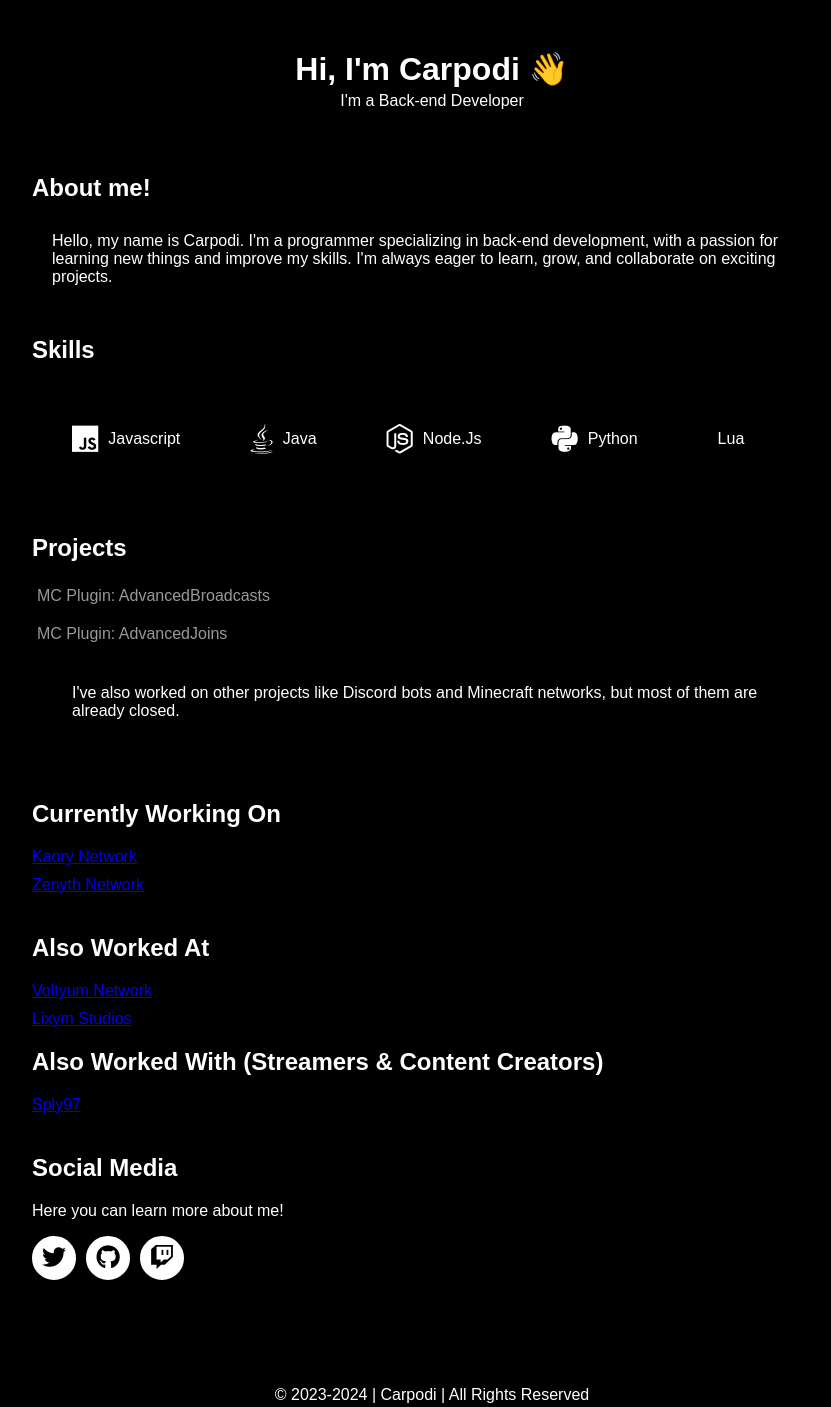
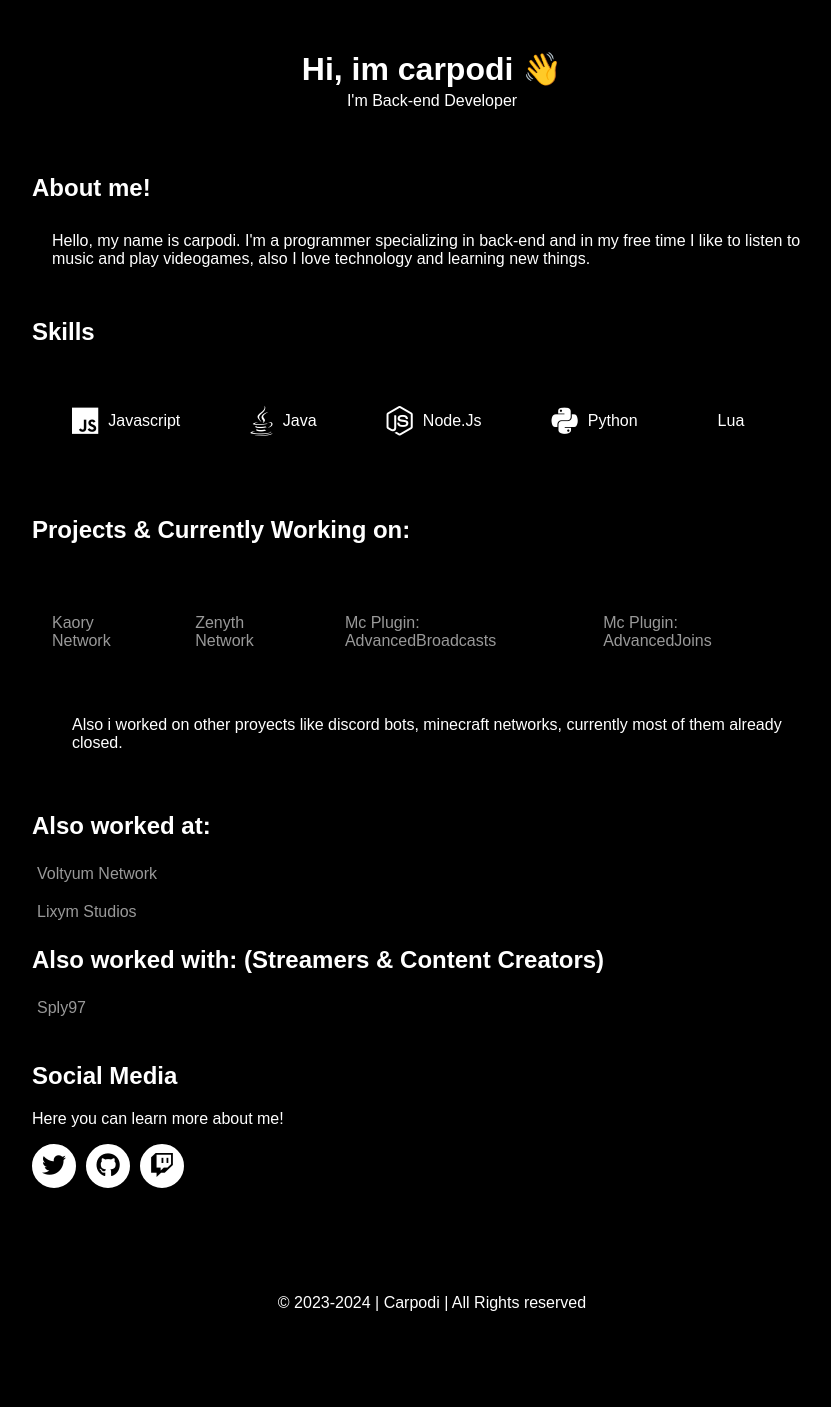
Before and after one commit to Carpodi/carpodi.github.io, a plain HTML site: page index.html in a window 1280 px wide. Shown: the whole page, without its empty margins (208-1039 px from the left). After the commit the page ends 1348 px from the top, so only its background shows below. Drawn offline with Linux system fonts and the light colour scheme; some icons are missing.

Commit message:
Update 14/12/2024

```diff
--- a/index.html
+++ b/index.html
@@ -3,7 +3,7 @@
 
 <head>
   <meta charset="UTF-8">
-  <title>Portafolio - Carpodi</title>
+  <title>Portafolio - Carpodi </title>
   <link rel="stylesheet" href="style.css">
   <meta name="viewport" content="width=device-width, initial-scale=1.0">
   <script src="https://kit.fontawesome.com/128aaab50f.js" crossorigin="anonymous"></script>
@@ -11,15 +11,15 @@
 
 <body>
   <header class="Title">
-    <h1>Hi, I'm Carpodi 👋</h1>
-    <p>I'm a Back-end Developer</p>
+    <h1>Hi, im carpodi 👋</h1>
+    <p>I'm Back-end Developer</p>
   </header>
   <main>
     <section class="AboutMe">
       <h2>About me!</h2>
-      <p>Hello, my name is Carpodi. I'm a programmer specializing in back-end development, with a passion for learning new things and improve my skills. I'm always eager to learn, grow, and collaborate on exciting projects.</p>
+      <p>Hello, my name is carpodi. I'm a programmer specializing in back-end and in my free time I like to listen to music and play videogames,
+        also I love technology and learning new things.</p>
     </section>
-
     <section class="Skills">
       <h2>Skills</h2>
       <ul>
@@ -27,43 +27,42 @@
         <li><i class="fa-brands fa-java"></i> Java</li>
         <li><i class="fa-brands fa-node-js"></i> Node.Js</li>
         <li><i class="fa-brands fa-python"></i> Python</li>
-        <li><i class="fa-solid fa-planet-ringed"></i> Lua</li>
+        <li><i class="fa-solid fa-planet-ringed"></i>Lua</li>
       </ul>
     </section>
+    <section class="Projects">
+      <h2>Projects & Currently Working on:</h2>
+      <ul>
+        <div class="info">
 
-    <section class="Projects">
-      <h2>Projects</h2>
-      <ul>
-        <li><a href="https://github.com/Carpodi/AdvancedBroadcasts">MC Plugin: AdvancedBroadcasts</a></li>
-        <li><a href="https://github.com/Carpodi/AdvancedJoins">MC Plugin: AdvancedJoins</a></li>
-        <p>I've also worked on other projects like Discord bots and Minecraft networks, but most of them are already
+        </div>
+        <div class="info">
+          <li><a href="https://discord.kaory.xyz">Kaory Network</a></li>
+          <li><a href="https://discord.gg/zenyth">Zenyth Network</a></li>
+
+
+
+          <li><a href="https://github.com/Carpodi/AdvancedBroadcasts">Mc Plugin: AdvancedBroadcasts</a></li>
+          <li><a href="https://github.com/Carpodi/AdvancedJoins">Mc Plugin: AdvancedJoins</a></li>
+
+        </div>
+
+        <p>Also i worked on other proyects like discord bots, minecraft networks, currently most of them already
           closed.</p>
       </ul>
-    </section>
-
-    <section class="CurrentlyWorkingOn">
-      <h2>Currently Working On</h2>
-      <ul>
-        <li><a href="https://discord.kaory.xyz">Kaory Network</a></li>
-        <li><a href="https://discord.gg/Zenyth">Zenyth Network</a></li>
-
-      </ul>
-    </section>
-
-    <section class="Experience">
-      <h2>Also Worked At</h2>
+      <h2>Also worked at:</h2>
       <ul>
         <li><a href="https://voltyum.net">Voltyum Network</a></li>
         <li><a href="https://carpodi.is-a.dev/">Lixym Studios</a></li>
       </ul>
-
-      <h2>Also Worked With (Streamers & Content Creators)</h2>
+      <h2>Also worked with: (Streamers & Content Creators)</h2>
       <ul>
         <li><a href="https://twitch.tv/Sply97">Sply97</a></li>
+
+
       </ul>
     </section>
-
-    <section class="SocialMedia">
+    <section>
       <h2>Social Media</h2>
       <p>Here you can learn more about me!</p>
       <ul class="redes">
@@ -75,9 +74,8 @@
       </ul>
     </section>
   </main>
-
   <footer>
-    <p>&copy; 2023-2024 | Carpodi | All Rights Reserved</p>
+    <p>&copy; 2023-2024 | Carpodi | All Rights reserved</p>
   </footer>
 </body>
 
```
